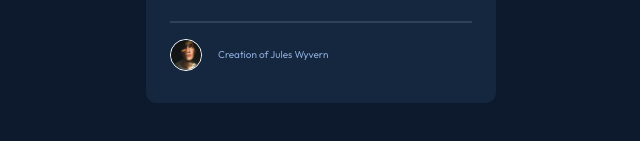
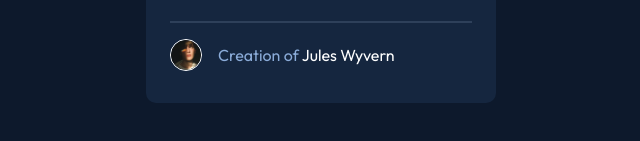
Before and after one commit to Suley1000/nft-preview, a plain HTML site: page index.html in a window 1280 px wide. Shown: the part 597-738 px from the top of the page, 319-959 px from the left. Drawn offline with Linux system fonts and the light colour scheme.

Commit message:
Edit: avatar text

```diff
--- a/styles.css
+++ b/styles.css
@@ -85,3 +85,12 @@ hr {
   border-radius: 50%;
   border: 1px solid #fff;
 }
+
+.avatar-text {
+  font-weight: 400;
+  font-size: 1.6rem;
+}
+
+.avatar-text span {
+  color: #fff;
+}
```
